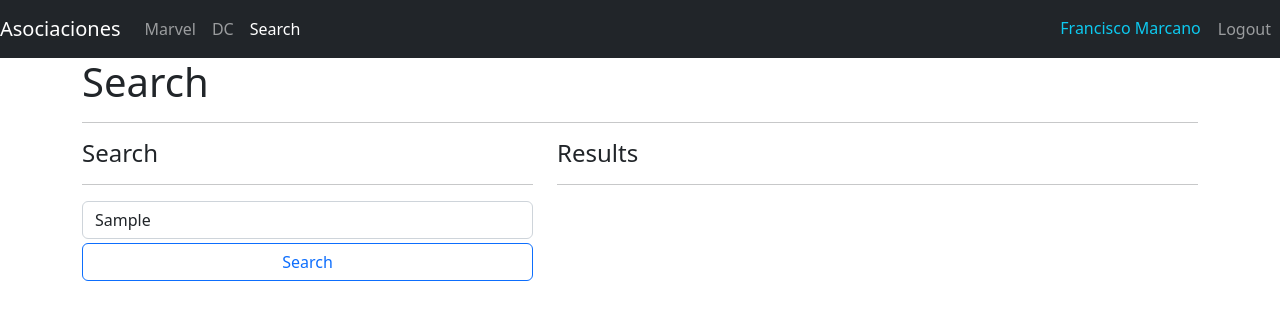
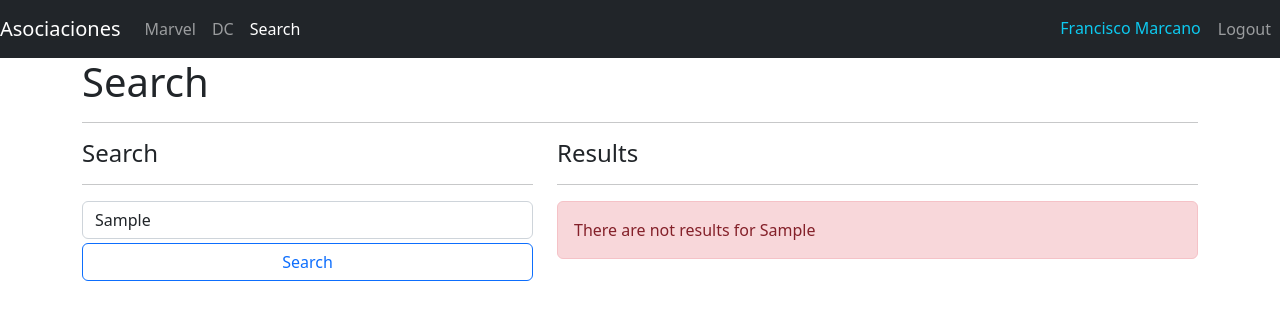
Before and after one commit to fjmn2001/react-zero-to-expert, a React (Vite) app in the folder apps/07-heroes-app/: page /search in a window 1280 px wide. Both pictures are taken after typing "Sample" into the empty fields and a click on the button "Search". Shown: the top 320 px of the page. Built offline with nearby package versions, Linux system fonts and the light colour scheme.

Commit message:
feat: heroes app. Ref sn

```diff
--- a/apps/07-heroes-app/src/heroes/components/HeroCard.tsx
+++ b/apps/07-heroes-app/src/heroes/components/HeroCard.tsx
@@ -9,7 +9,7 @@ const HeroCard = ({ hero }: Props) => {
   const imagePath = `/public/assets/img/${hero.id}.jpg`
 
   return (
-    <div className={"col"}>
+    <div className={"col animate__animated animate__fadeIn"}>
       <div className={"card"}>
         <div className={"row g-0"}>
           <div className={"col-md-4"}>
--- a/apps/07-heroes-app/src/search/views/SearchView.tsx
+++ b/apps/07-heroes-app/src/search/views/SearchView.tsx
@@ -1,8 +1,7 @@
-import { FormEvent, useEffect, useState } from "react"
+import { FormEvent, useMemo } from "react"
 import useForm from "../../shared/hooks/useForm"
 import getHeroesByName from "../../heroes/selectors/getHeroesByName"
 import HeroCard from "../../heroes/components/HeroCard"
-import { Hero } from "../../heroes/types"
 import { useNavigate } from "react-router-dom"
 import queryParams from "../../shared/utils/queryParams"
 
@@ -15,14 +14,10 @@ const SearchView = () => {
   const params = queryParams()
   const query = params.get("q") ?? ""
 
-  const [heroes, setHeroes] = useState<Array<Hero>>(getHeroesByName(query))
+  const heroesFiltered = useMemo(() => getHeroesByName(query), [query])
   const [formValues, handleInputChange] = useForm<FormValues>({
     search: query,
   })
-
-  useEffect(() => {
-    setHeroes(getHeroesByName(query))
-  }, [query])
 
   const handleSearch = (e: FormEvent) => {
     e.preventDefault()
@@ -58,7 +53,17 @@ const SearchView = () => {
         <div className={"col-7"}>
           <h4>Results</h4>
           <hr />
-          {heroes.map((hero) => (
+          {query === "" && (
+            <div className={"alert alert-info"}>Search a hero</div>
+          )}
+
+          {query !== "" && heroesFiltered.length === 0 && (
+            <div className={"alert alert-danger"}>
+              There are not results for {query}
+            </div>
+          )}
+
+          {heroesFiltered.map((hero) => (
             <HeroCard key={hero.id} hero={hero} />
           ))}
         </div>
```
